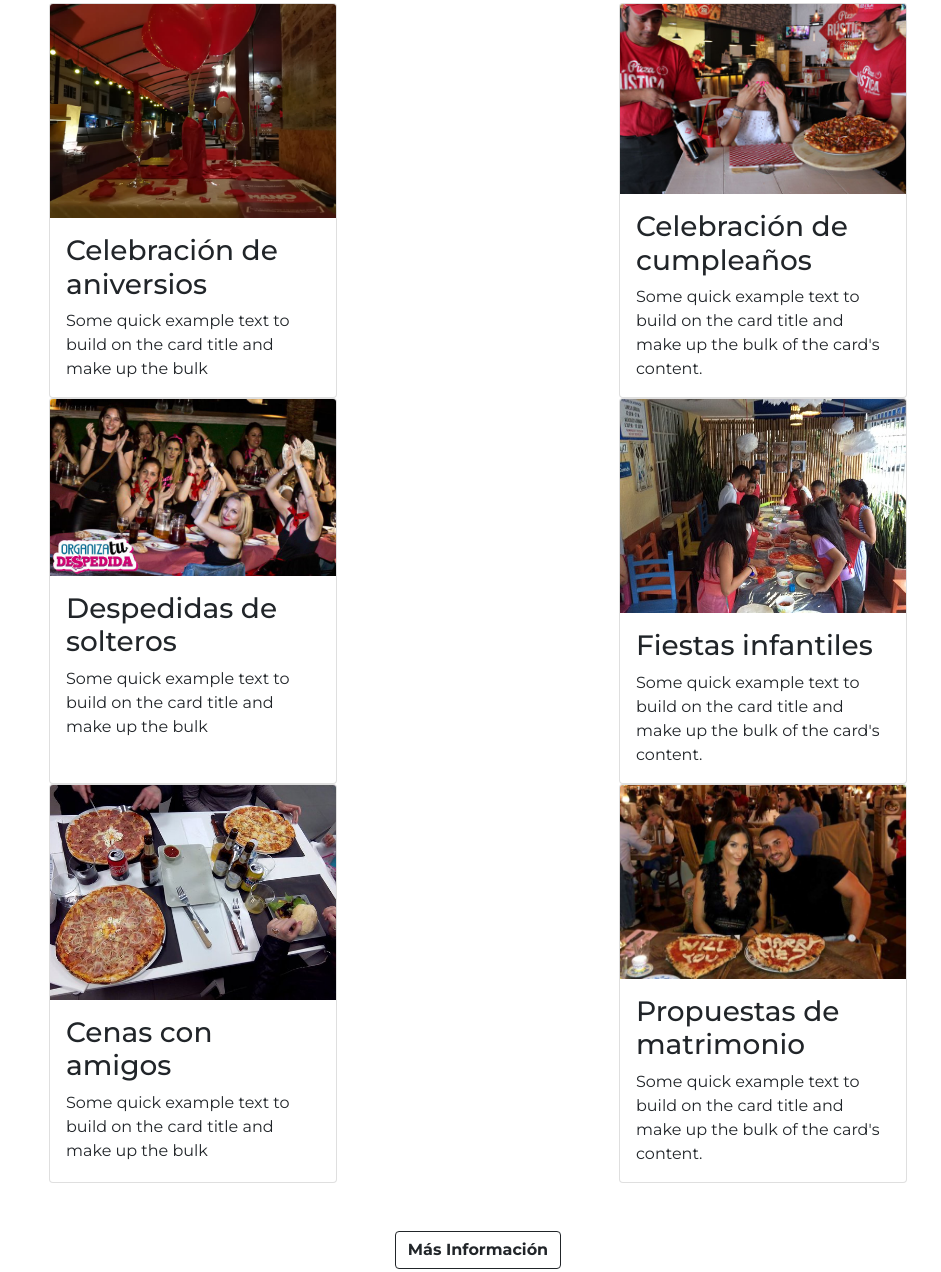
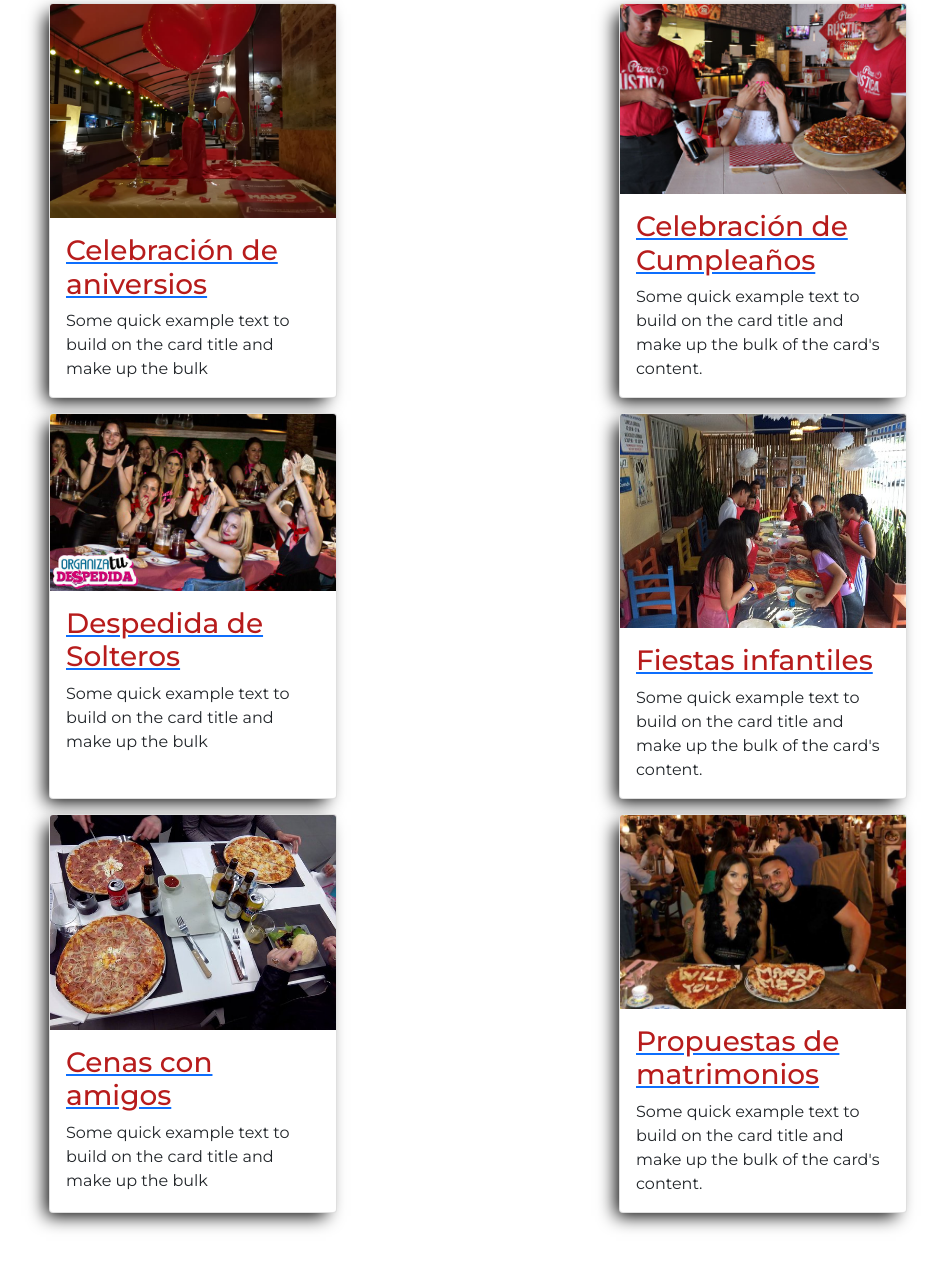
Before and after one commit to Soachi99/Reto-Talento-JuvenTIC, a plain HTML site: page Cartoon Pizza & Frutas Website/services.html in a window 1280 px wide. Shown: the part 287-1559 px from the top of the page, without its empty margins (162-1103 px from the left). Drawn offline with nearby package versions, Linux system fonts and the light colour scheme.

Commit message:
servicios-reservas

```diff
--- a/Cartoon Pizza & Frutas Website/css/services_style.css
+++ b/Cartoon Pizza & Frutas Website/css/services_style.css
@@ -21,8 +21,23 @@ div .card{
     box-shadow: #000;
 }
 
+.card-body a h3{
+  text-decoration: none;
+  color: #b71c1c;
+}
+.container a h3:hover{
+ color: black;
+  transition: .2s;
+  font-size: 30px;
+  text-decoration: none;
+}
 
-
+.container .card{
+  box-shadow: -7px 7px 17px -4px rgba(0,0,0,1);
+-webkit-box-shadow: -7px 7px 17px -4px rgba(0,0,0,1);
+-moz-box-shadow: -7px 7px 17px -4px rgba(0,0,0,1);
+  margin-bottom: 15px;
+}
 /* FOOTER */
 footer {
   margin-top: 5%;
--- a/Cartoon Pizza & Frutas Website/services.html
+++ b/Cartoon Pizza & Frutas Website/services.html
@@ -66,13 +66,15 @@
     <!-------------------------- CARDS -------------------------------------->
 
     <div class="container">
-        <div class="row " >
+        <div class="row ">
             <div class="col d-flex justify-content-around">
                 <div class="card" style="width: 18rem;">
                     <img src="images/celebracion-aniversario.jpg" class="card-img-top"
                         alt="Aniversario de bodas en restaurante">
                     <div class="card-body">
+                        <a class="link" href="reserva.html">
                             <h3>Celebración de aniversios</h3>
+                        </a>
                         <p class="card-text">Some quick example text to build on the card title and make up the bulk
                         </p>
                     </div>
@@ -84,7 +86,9 @@
                     <img src="images/celebracion-cumple.jpg" class="card-img-top"
                         alt="Celebración de cumpleaños en restaurante">
                     <div class="card-body">
-                        <h3>Celebración de cumpleaños</h3>
+                        <a class="link" href="reserva.html">
+                            <h3>Celebración de Cumpleaños</h3>
+                        </a>
                         <p class="card-text">Some quick example text to build on the card title and make up the bulk
                             of the card's
                             content.</p>
@@ -101,7 +105,9 @@
                     <img src="images/celebracion-despedida.jpg" class="card-img-top"
                         alt="despedida de solteros en restaurante">
                     <div class="card-body">
-                        <h3>Despedidas de solteros</h3>
+                        <a class="link" href="reserva.html">
+                            <h3>Despedida de Solteros</h3>
+                        </a>
                         <p class="card-text">Some quick example text to build on the card title and make up the bulk
                         </p>
                     </div>
@@ -113,7 +119,9 @@
                     <img src="images/celebracion-fiesta-infantil.jpg" class="card-img-top"
                         alt="Celebración de fiesta infantil en restaurante">
                     <div class="card-body">
+                        <a class="link" href="reserva.html">
                             <h3>Fiestas infantiles</h3>
+                        </a>
                         <p class="card-text">Some quick example text to build on the card title and make up the bulk
                             of the card's
                             content.</p>
@@ -127,10 +135,11 @@
         <div class="row">
             <div class="col d-flex justify-content-around">
                 <div class="card" style="width: 18rem;">
-                    <img src="images/cena-con-amigos.jpg" class="card-img-top"
-                        alt="cena con amigos en pizzeria">
+                    <img src="images/cena-con-amigos.jpg" class="card-img-top" alt="cena con amigos en pizzeria">
                     <div class="card-body">
+                        <a class="link" href="reserva.html">
                             <h3>Cenas con amigos</h3>
+                        </a>
                         <p class="card-text">Some quick example text to build on the card title and make up the bulk
                         </p>
                     </div>
@@ -142,7 +151,9 @@
                     <img src="images/propuesta-matrimonio-restaurante.jpg" class="card-img-top"
                         alt="propuesta de matrimonio en restaurante">
                     <div class="card-body">
-                        <h3>Propuestas de matrimonio</h3>
+                        <a class="link" href="reserva.html">
+                            <h3>Propuestas de matrimonios</h3>
+                        </a>
                         <p class="card-text">Some quick example text to build on the card title and make up the bulk
                             of the card's
                             content.</p>
@@ -153,11 +164,13 @@
     </div>
 
     <div class="mas_información">
-        <button onclick="location.href='contacto.html'" type="button" class="btn btn-outline-dark d-block mx-auto mt-5 fw-bold">Más Información</button>
+        <button onclick="location.href='contacto.html'" type="button"
+            class="btn btn-outline-dark d-block mx-auto mt-5 fw-bold">Más Información</button>
 
     </div>
     <div class="reserva">
-        <button onclick="location.href='reserva.html'" type="button" class="btn btn-outline-dark d-block mx-auto mt-5 fw-bold">Haz tu reserva</button>
+        <button onclick="location.href='reserva.html'" type="button"
+            class="btn btn-outline-dark d-block mx-auto mt-5 fw-bold">Haz tu reserva</button>
     </div>
 
     <!-------------------------- FOOTER -------------------------------------->
@@ -167,7 +180,9 @@
             <img src="images/logo_banner.png" class="logo">
 
             <div class="mapa-sitio">
-                <a class="titulo-mapa text-decoration-none" href="mapa.html"> <h2>Mapa del sitio</h2> </a>
+                <a class="titulo-mapa text-decoration-none" href="mapa.html">
+                    <h2>Mapa del sitio</h2>
+                </a>
                 <div class="lista-mapa-sitio">
                     <a href="index.html">inicio</a>
                     <a href="nosotros.html">nosotros</a>
```
Also changed, not shown: Cartoon Pizza & Frutas Website/reserva.html (+2 -2 lines). Lines whose indentation alone changed are shown as unchanged.
